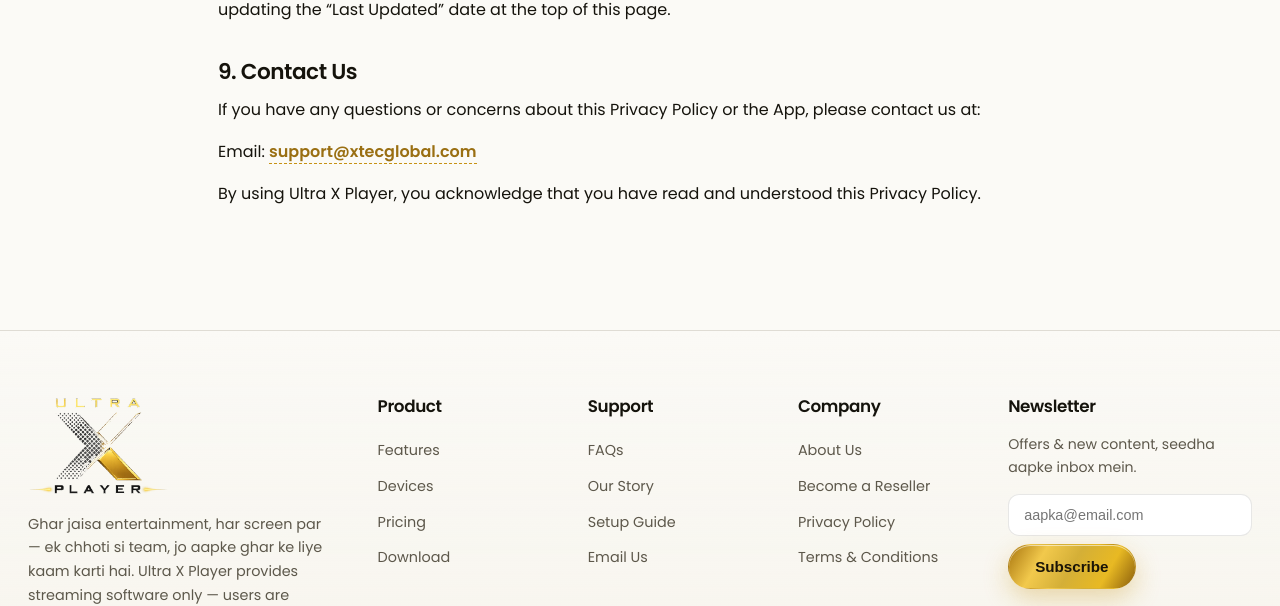
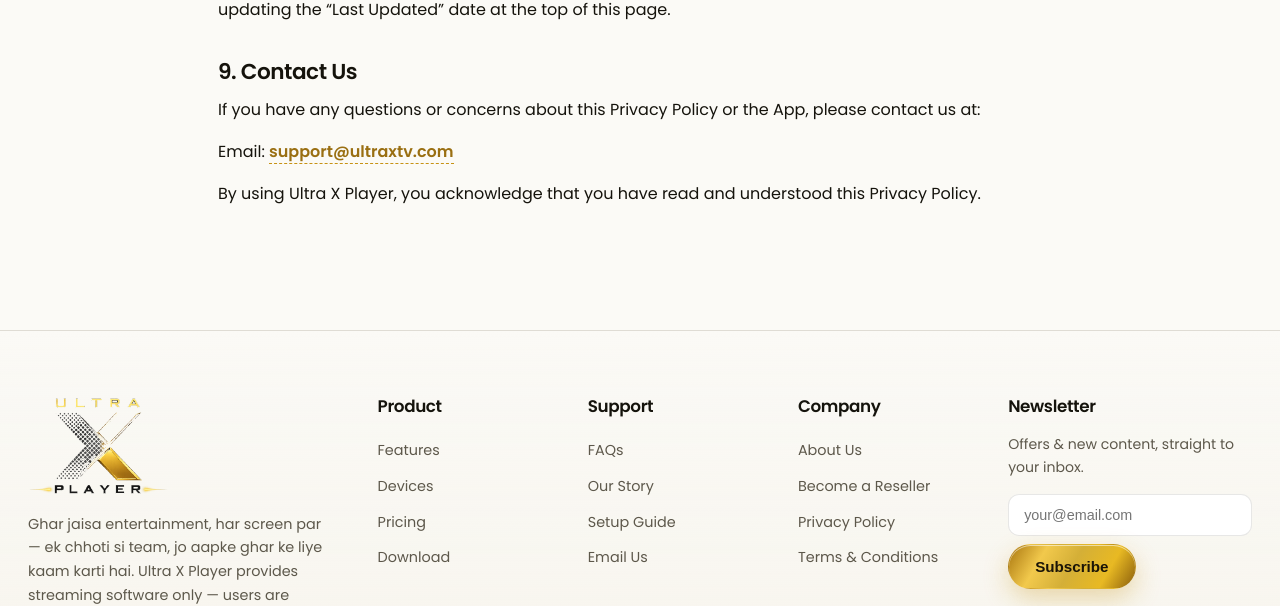
Before and after one commit to hello22ai/Ultra-0X, a Next.js app: page /policy in a window 1280 px wide. Shown: the part 2497-3103 px from the top of the page. Built offline with nearby package versions, Linux system fonts and the light colour scheme.

Commit message:
Implement code changes to enhance functionality and improve performance

```diff
--- a/app/layout.js
+++ b/app/layout.js
@@ -19,9 +19,6 @@
   title: "Ultra X Player — Premium IPTV Streaming Player",
   description:
     "Ultra X Player — stream live TV, movies & series in 4K with EPG, catch-up, multi-profile and parental controls. Works on Android, iOS, Smart TV, Firestick & Web.",
-  icons: {
-    icon: "/media/logo-onlight.png",
-  },
 };
 
 export default function RootLayout({ children }) {
--- a/components/Footer.js
+++ b/components/Footer.js
@@ -77,7 +77,7 @@
 
         <div className="foot-col newsletter">
           <h4>Newsletter</h4>
-          <p>Offers &amp; new content, seedha aapke inbox mein.</p>
+          <p>Offers &amp; new content, straight to your inbox.</p>
           <NewsletterForm />
         </div>
       </div>
--- a/components/NewsletterForm.js
+++ b/components/NewsletterForm.js
@@ -3,7 +3,7 @@
 export default function NewsletterForm() {
   return (
     <form className="news-form" onSubmit={(e) => e.preventDefault()}>
-      <input type="email" placeholder="aapka@email.com" aria-label="Email" required />
+      <input type="email" placeholder="your@email.com" aria-label="Email" required />
       <button className="btn btn-gold" type="submit">Subscribe</button>
     </form>
   );
--- a/components/site-config.js
+++ b/components/site-config.js
@@ -1,3 +1,3 @@
 // Central external links.
 export const REVIEWS_URL = "#reviews"; // TODO(owner): Google / Trustpilot reviews page
-export const SUPPORT_EMAIL = "support@xtecglobal.com"; // TODO(owner): confirm support inbox
+export const SUPPORT_EMAIL = "support@ultraxtv.com";
```
Also changed, not shown: app/icon.png (added).
